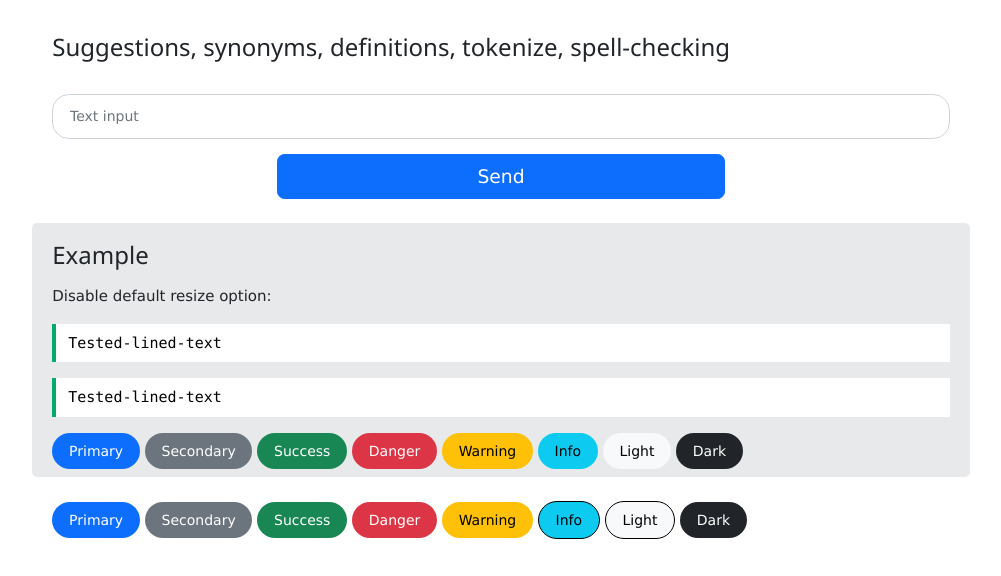
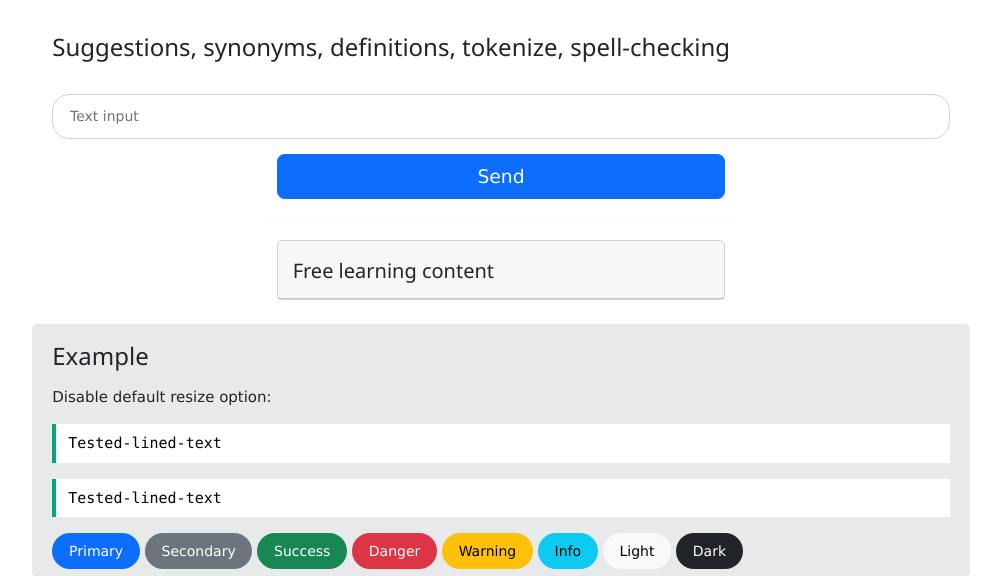
Before and after one commit to diixo/wordacy-crawler, a Python web app: template template/template.html in a window 1280 px wide. Shown: the top 576 px of the page, without its empty margins (139-1140 px from the left). Run offline with Jinja, Linux system fonts and the light colour scheme; the template is opened without the code that fills it, so the values that code supplies are empty.

Commit message:
updated template by collapsed card-panel (bootstrap-5)

```diff
--- a/template/template.html
+++ b/template/template.html
@@ -57,6 +57,22 @@
             Send
          </button>
 
+		 <hr>
+
+			<div class = "card">
+			   <div class = "card-header">
+				  <h4 class = "card-title" >
+					 <a style="text-decoration:none;" data-toggle = "collapse" href = "#test">Free learning content</a>
+				  </h4>
+			   </div>
+			   <div id = "test" class = "card-collapse collapse">
+				  <div class = "card-body">
+				  <p class="card-text">Some quick example text to build on the card title and make up the bulk of the card's content.</p>
+				  <h4>Some quick example text to build on the card title and make up the bulk of the card's content.</h4>
+				  </div>
+			   </div>
+			</div>
+
          </form>
       </main>
    </div>
```
